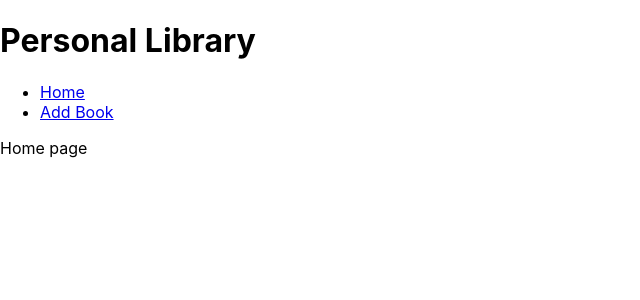
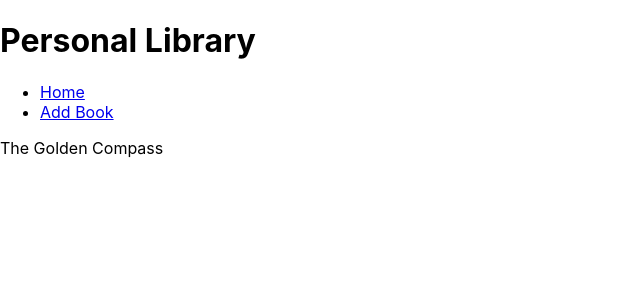
Before and after one commit to jjiang95/phase-2-final-project, a React (Create React App) app: page / in a window 1280 px wide. Shown: the top 300 px of the page, without its empty margins (0-640 px from the left). Built offline with nearby package versions, Linux system fonts and the light colour scheme; data requests are answered from the project's data file.

Commit message:
adds fetch function to home page when it first loads

```diff
--- a/src/components/Home.js
+++ b/src/components/Home.js
@@ -1,9 +1,19 @@
-import React from "react";
+import React, { useState, useEffect } from "react";
 
 function Home() {
+
+    const [bookCollection, setBookCollection] = useState([])
+    useEffect(() => {
+        fetch("http://localhost:4000/books")
+        .then(resp => resp.json())
+        .then(books => setBookCollection(books))
+    },[])
+
     return (
         <div>
-            Home page
+            {bookCollection.map((book => (
+                <div key={book.id}>{book.title}</div>
+            )))}
         </div>
     )
 }
```
